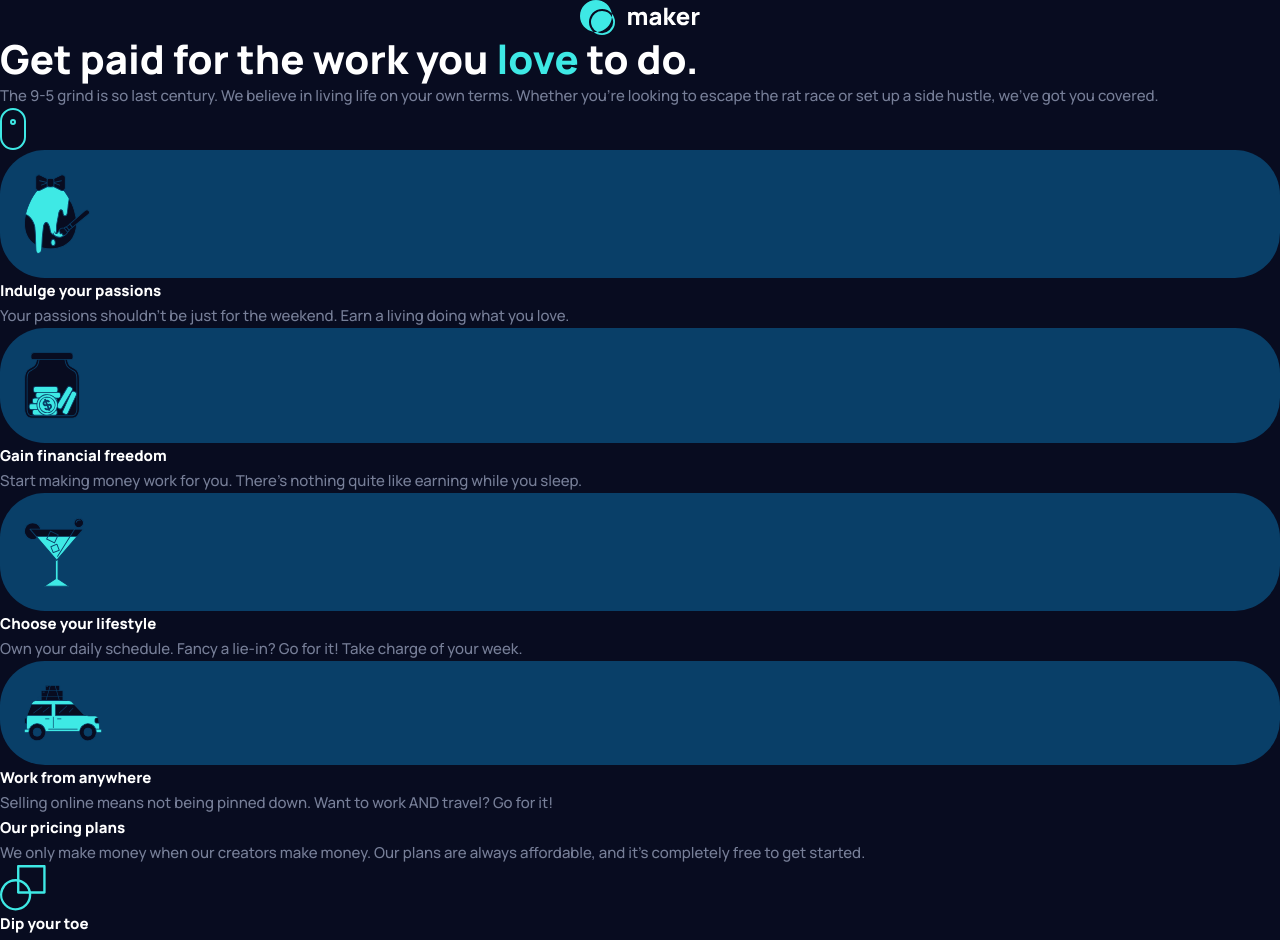
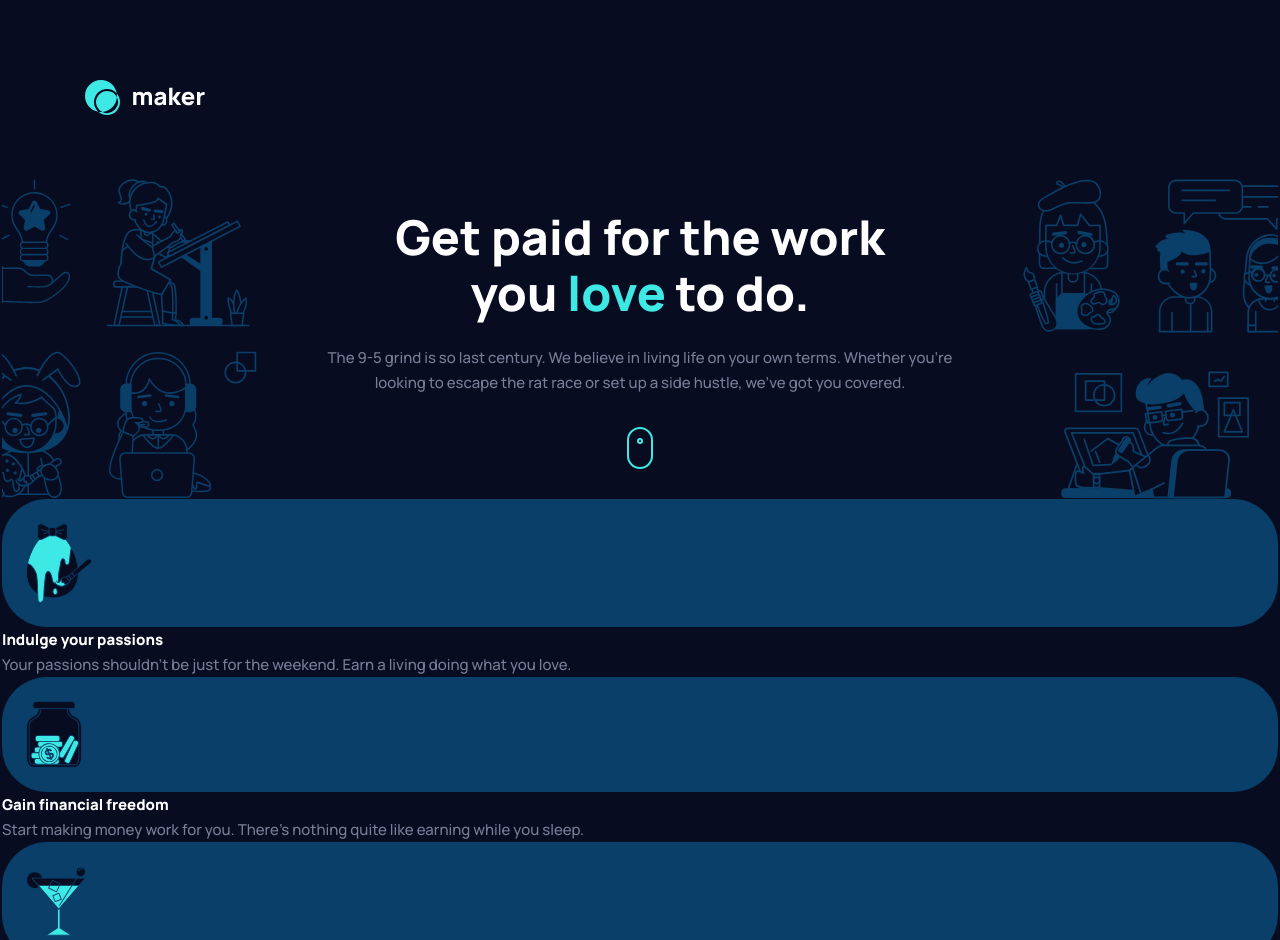
Before and after one commit to Dudeldups/FM-maker-landing-page, a website built with Vite: page index.html in a window 1280 px wide. Shown: the top 940 px of the page. Built offline with nearby package versions, Linux system fonts and the light colour scheme.

Commit message:
added header and top styling

```diff
--- a/index.html
+++ b/index.html
@@ -11,9 +11,10 @@
 
     <title>Maker</title>
   </head>
-  <body class="grid grid-rows-[auto_1fr_auto] min-h-screen">
-    <header class="grid justify-items-center px-6">
-      <a href="#">
+  <body
+    class="grid grid-rows-[auto_1fr_auto] justify-items-center min-h-screen">
+    <header class="flex mobile:justify-center w-full max-w-page px-6 md:px-10">
+      <a class="mt-10 md:mt-20" href="#">
         <img
           class="w-[120px]"
           src="/assets/images/logo.svg"
@@ -24,16 +25,37 @@
     </header>
 
     <main>
-      <section>
-        <h1 class="text-xl desktop:text-2xl">
+      <section
+        class="grid items-center grid-cols-2 md:grid-cols-[1fr_minmax(60%,460px)_1fr] mt-16">
+        <img
+          class="md:col-start-1 md:col-end-2 md:row-start-1 md:row-end-2 md:min-h-80 md:object-cover md:object-right"
+          src="/assets/images/illustration-hero-left.svg"
+          alt=""
+          width="408"
+          height="459" />
+        <img
+          class="md:col-start-3 md:col-end-4 md:row-start-1 md:row-end-2 md:min-h-80 md:object-cover md:object-left"
+          src="/assets/images/illustration-hero-right.svg"
+          alt=""
+          width="396"
+          height="444" />
+        <div
+          class="col-span-2 mobile:max-w-[28.125rem] mx-auto md:col-start-2 md:col-end-3 md:row-start-1 md:row-end-2 text-center max-w-[730px] px-6 md:px-10 mobile:mt-12">
+          <h1 class="text-lg lg:text-2xl xs:px-10">
             Get paid for the work you <span class="text-cyan">love</span> to do.
           </h1>
-        <p>
+          <p class="mt-6">
             The 9-5 grind is so last century. We believe in living life on your
             own terms. Whether you’re looking to escape the rat race or set up a
             side hustle, we’ve got you covered.
           </p>
-        <img src="/assets/images/icon-scroll.svg" alt="" />
+          <img
+            class="mt-8 mx-auto"
+            src="/assets/images/icon-scroll.svg"
+            alt=""
+            width="26"
+            height="42" />
+        </div>
       </section>
 
       <section>
```
Lines whose indentation alone changed are shown as unchanged.
